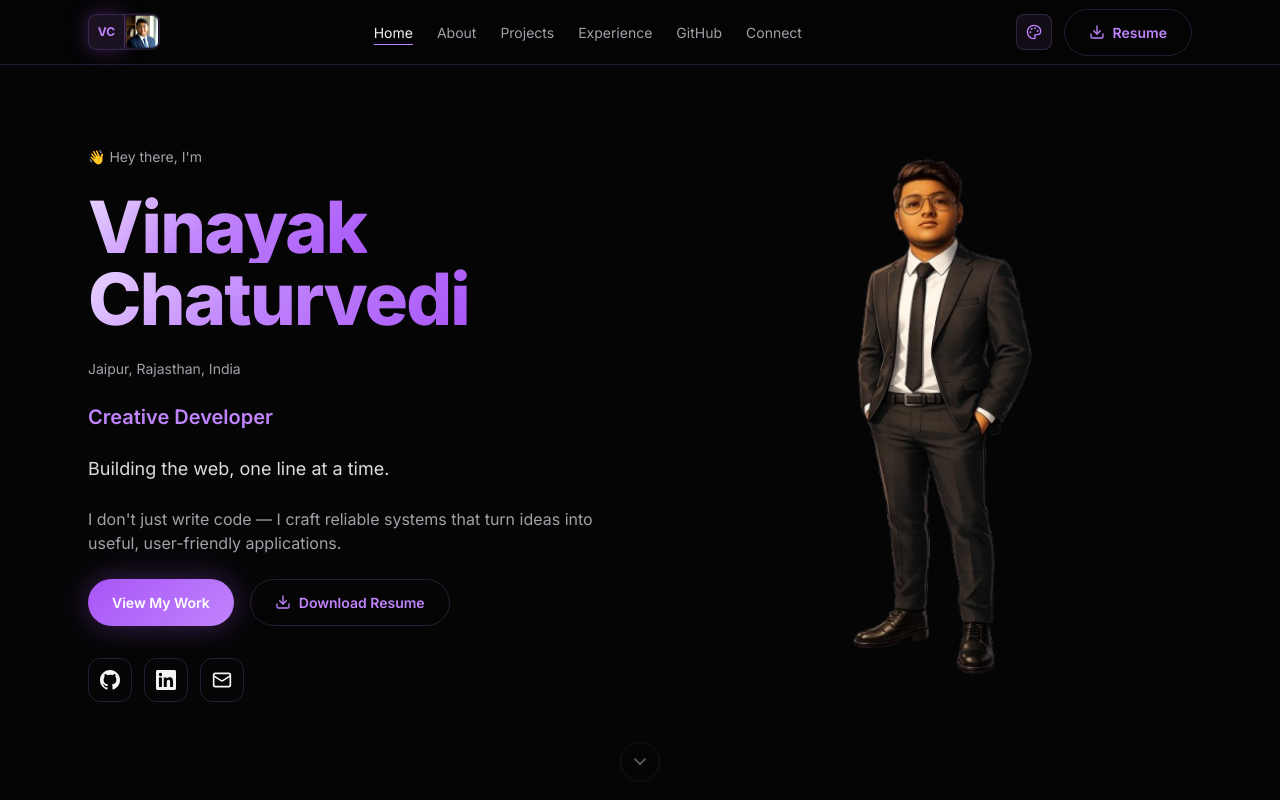
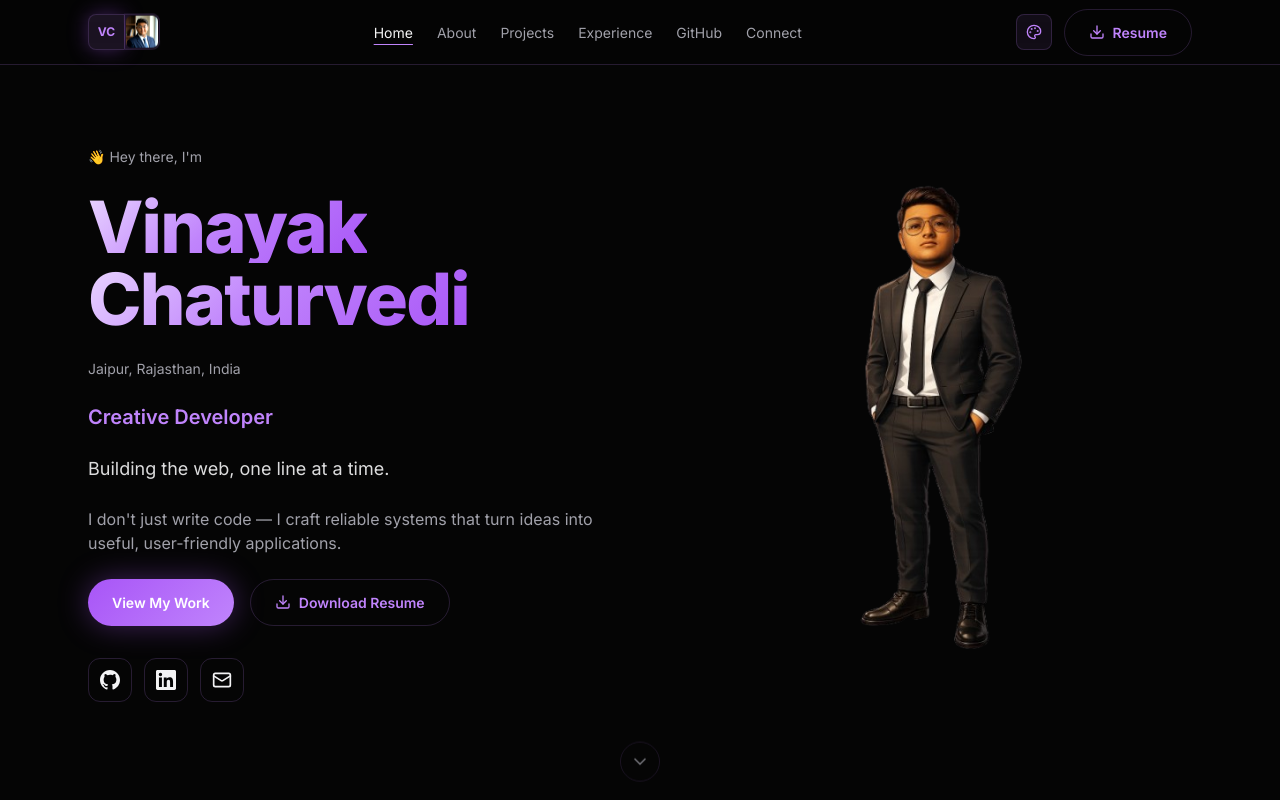
Before and after one commit to vina-yak11/MyPort, a Next.js app: page / in a window 1280 px wide. Shown: the top 800 px of the page. Built offline with nearby package versions, Linux system fonts and the light colour scheme.

Commit message:
fix: correct image aspect ratio in hero section

```diff
--- a/src/components/Hero.tsx
+++ b/src/components/Hero.tsx
@@ -90,8 +90,8 @@ export function Hero() {
           <Image
             src={siteConfig.heroAvatarPath}
             alt="Developer avatar"
-            width={400}
-            height={500}
+            width={360}
+            height={480}
             className="object-contain"
             priority
           />
```
